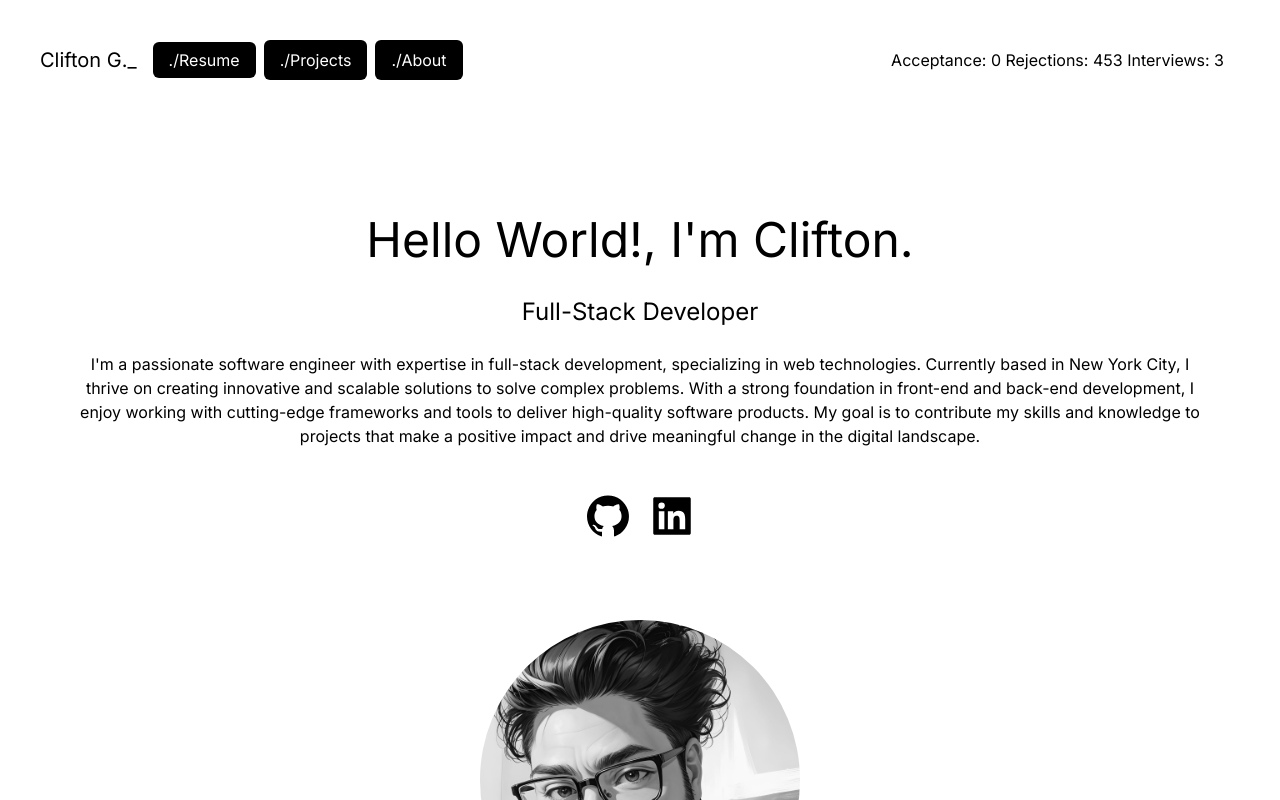
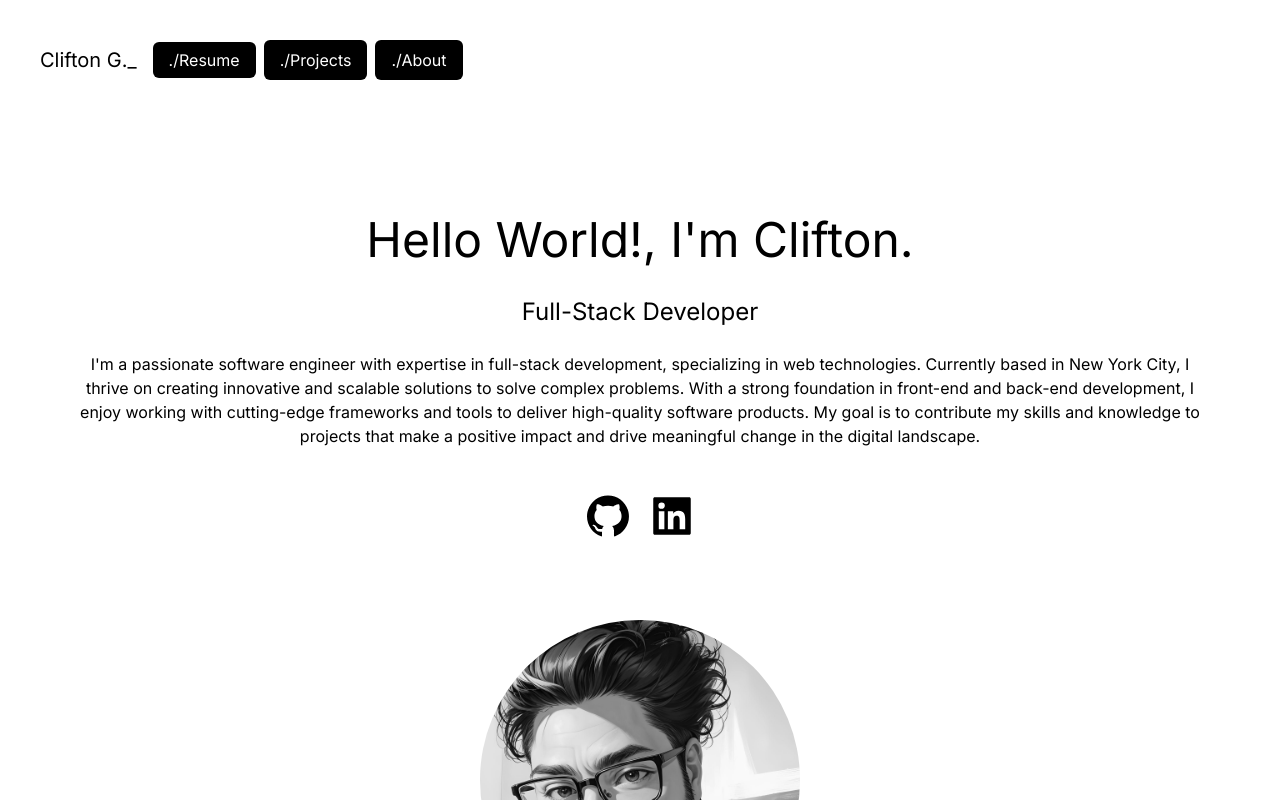
Before and after one commit to ClifGA/web-portfolio, a Next.js app: page / in a window 1280 px wide. Shown: the top 800 px of the page. Built offline with nearby package versions, Linux system fonts and the light colour scheme.

Commit message:
remove nega

```diff
--- a/src/app/page.js
+++ b/src/app/page.js
@@ -49,7 +49,7 @@ export default function Home() {
           </div>
 
           <div className="text-black px-4 py-2 rounded-md">
-            Acceptance: 0 Rejections: 453 Interviews: 3{" "}
+            {/* Acceptance: 0 Rejections: 453 Interviews: 3{" "} */}
           </div>
         </nav>
         <div className="text-center p-10">
```
